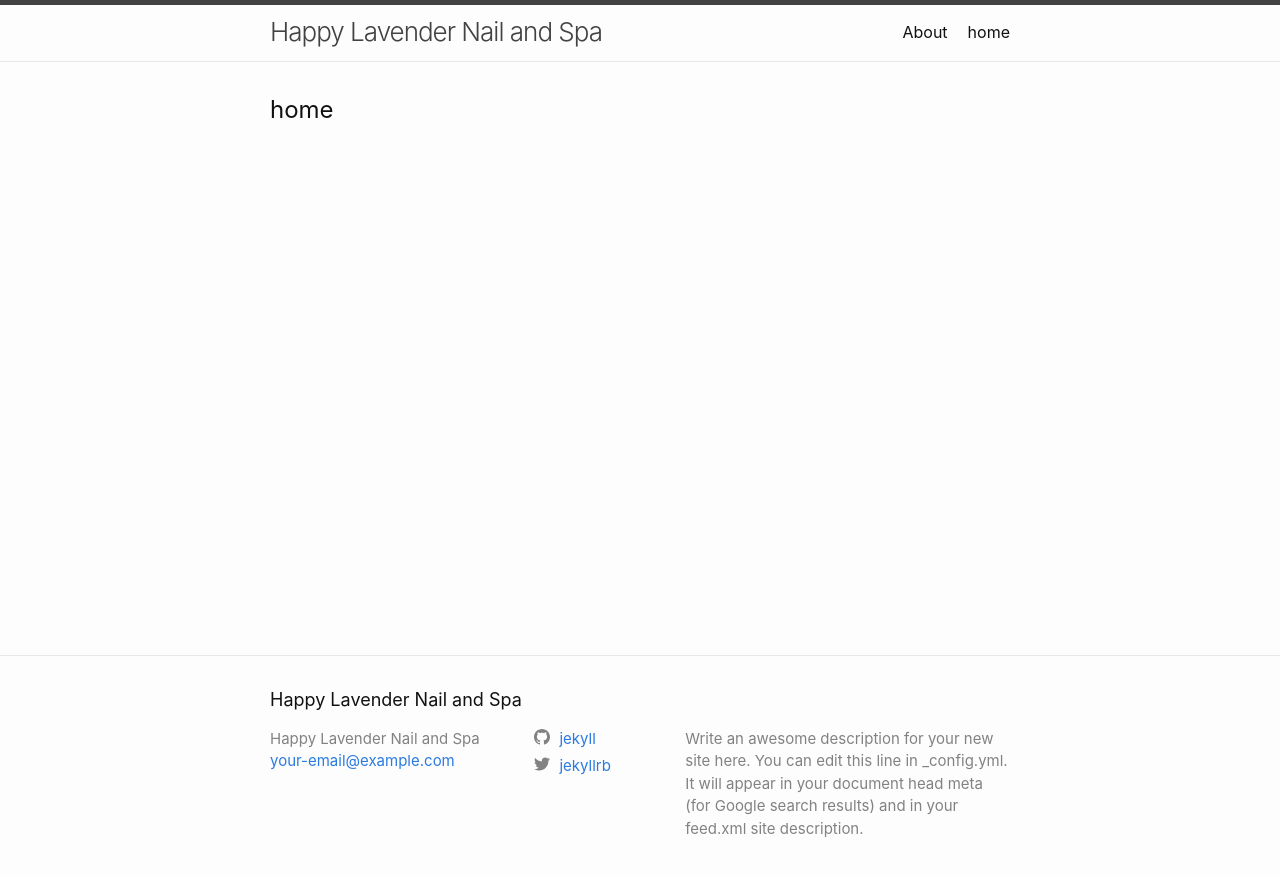
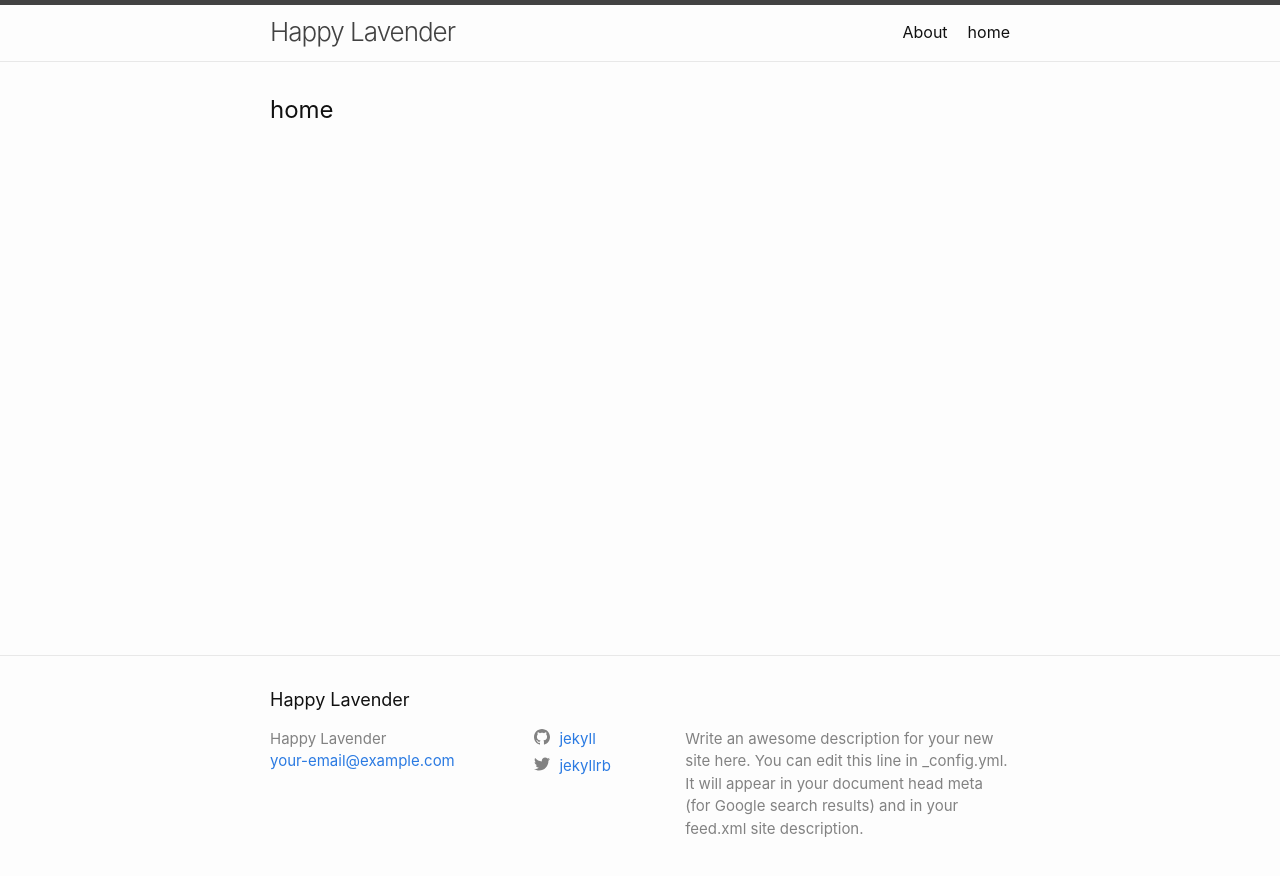
Before and after one commit to happylavender/happylavender.github.io, a Jekyll site: the page built from index.html, in a window 1280 px wide. Shown: the top 876 px of the page. Built offline with Jekyll 4.4.1, drawn with Linux system fonts in a browser that asks for light colours.

```diff
--- a/CNAME
+++ /dev/null
@@ -1 +0,0 @@
-happylavendernailspa.com
--- a/_config.yml
+++ b/_config.yml
@@ -18,7 +18,7 @@
 # You can create any custom variable you would like, and they will be accessible
 # in the templates via {{ site.myvariable }}.
 
-title: Happy Lavender Nail and Spa
+title: Happy Lavender
 email: your-email@example.com
 description: >- # this means to ignore newlines until "baseurl:"
   Write an awesome description for your new site here. You can edit this
```
